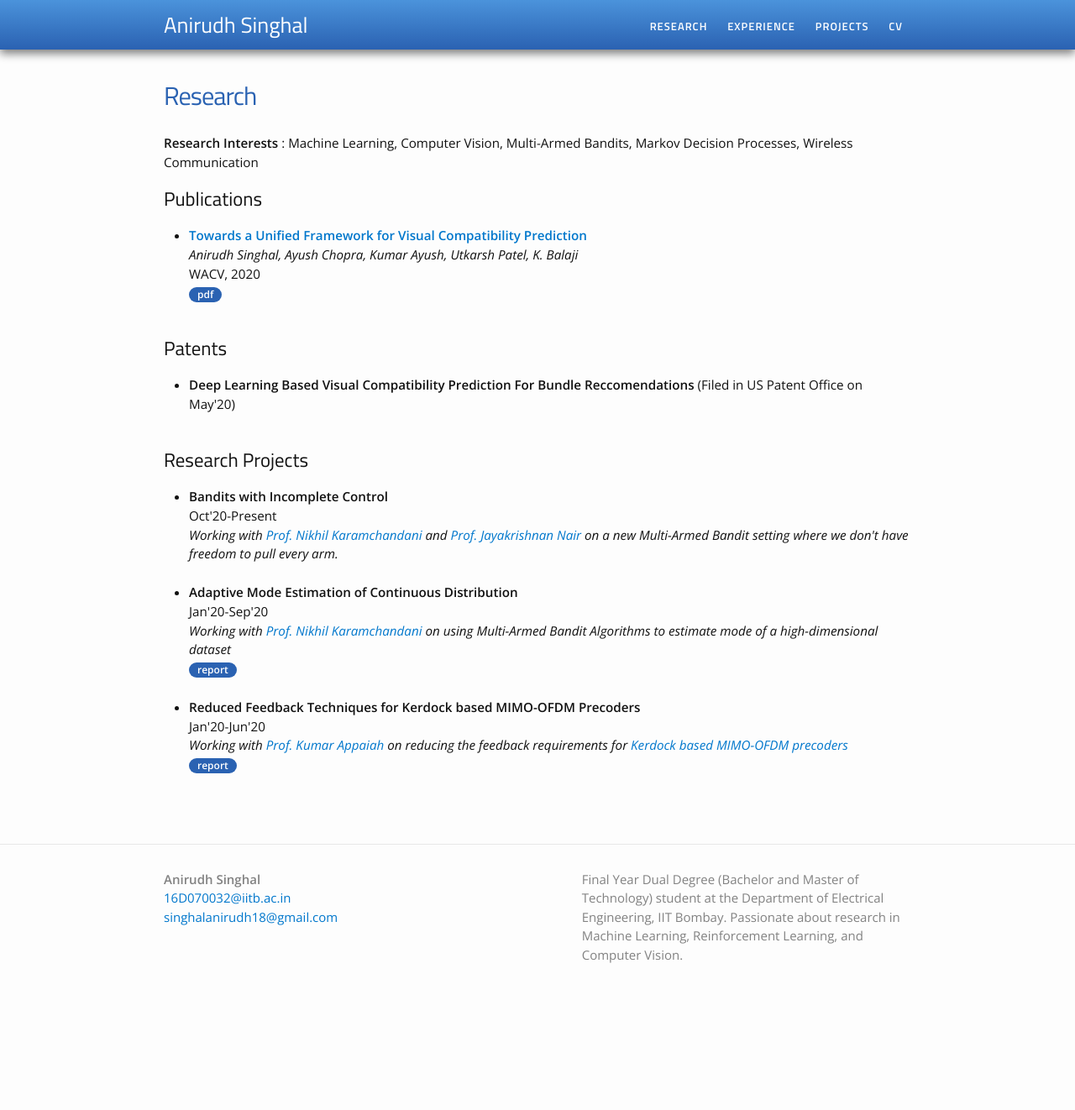
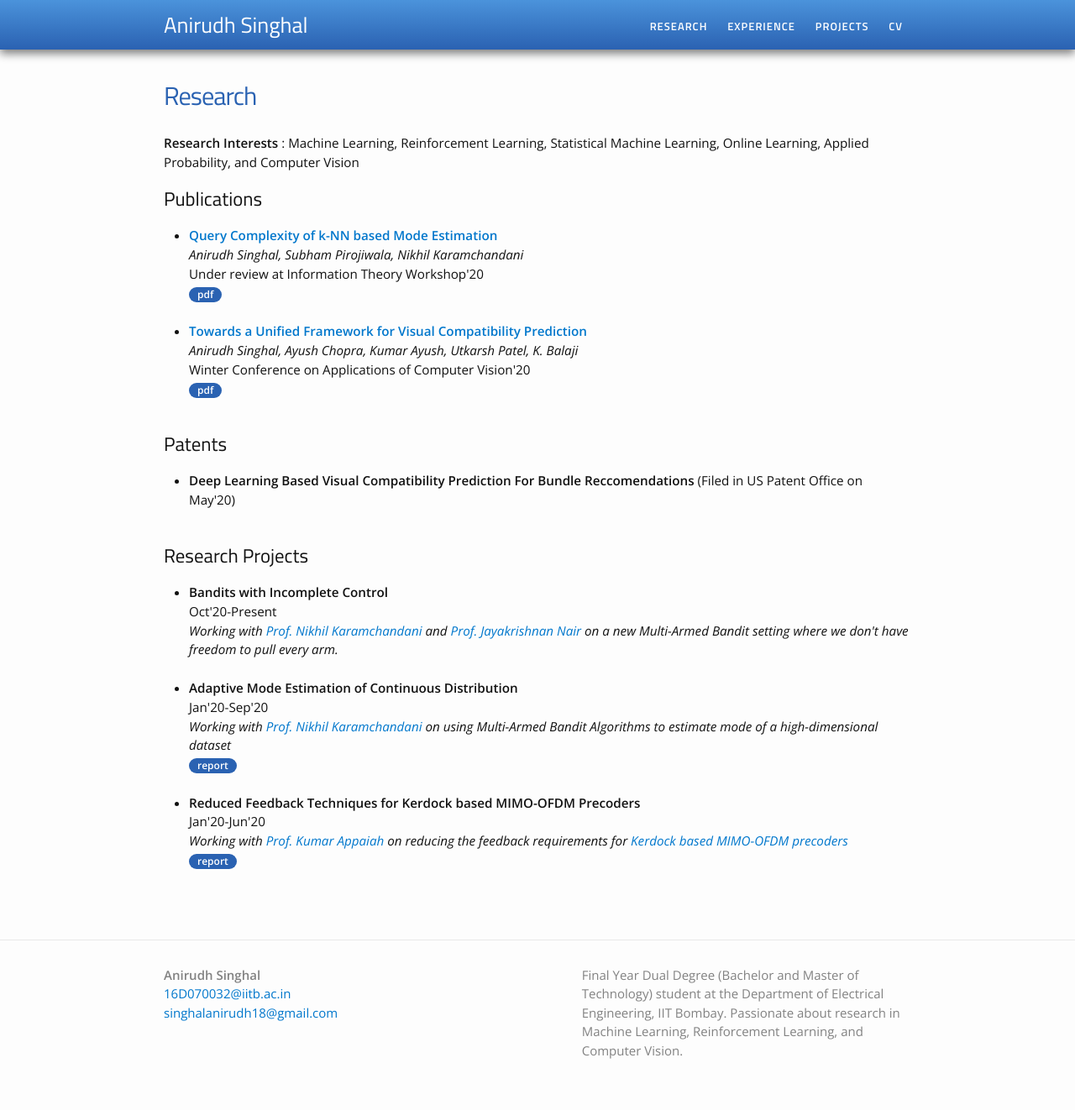
Before and after one commit to singhalanirudh18/singhalanirudh18.github.io, a Jekyll site: the page built from research.md, in a window 1280 px wide. Shown: the whole page at 84% size. Built offline with Jekyll 4.4.1, drawn with Linux system fonts in a browser that asks for light colours; before the commit the page ends 1208 px from its top, so only the background shows below that.

Commit message:
updated research section

```diff
--- a/research.md
+++ b/research.md
@@ -4,14 +4,20 @@ permalink: /research/
 title: Research
 ---
 
-<b>Research Interests</b> : Machine Learning, Computer Vision, Multi-Armed Bandits, Markov Decision Processes, Wireless Communication
+<b>Research Interests</b> : Machine Learning, Reinforcement Learning, Statistical Machine Learning, Online Learning, Applied Probability, and Computer Vision
 
 <h2>Publications</h2>
 <ul>
 	<li>
+		<b><a href="https://arxiv.org/abs/2010.13491">Query Complexity of k-NN based Mode Estimation</a></b><br>
+		<i>Anirudh Singhal, Subham Pirojiwala, Nikhil Karamchandani</i><br>
+		Under review at Information Theory Workshop'20<br>
+		<a href="Fashion.pdf"><div class="color-button">pdf</div></a>
+	</li><br>
+	<li>
 		<b><a href="http://openaccess.thecvf.com/content_WACV_2020/html/Singhal_Towards_a_Unified_Framework_for_Visual_Compatibility_Prediction_WACV_2020_paper.html">Towards a Unified Framework for Visual Compatibility Prediction</a></b><br>
 		<i>Anirudh Singhal, Ayush Chopra, Kumar Ayush, Utkarsh Patel, K. Balaji</i><br>
-		WACV, 2020<br>
+		Winter Conference on Applications of Computer Vision'20<br>
 		<a href="Fashion.pdf"><div class="color-button">pdf</div></a>
 	</li><br>
 </ul>
```
